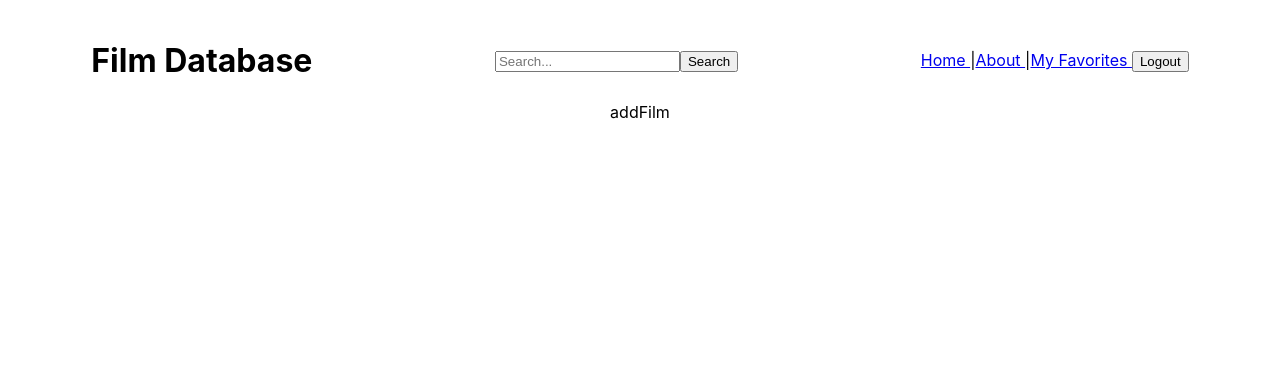
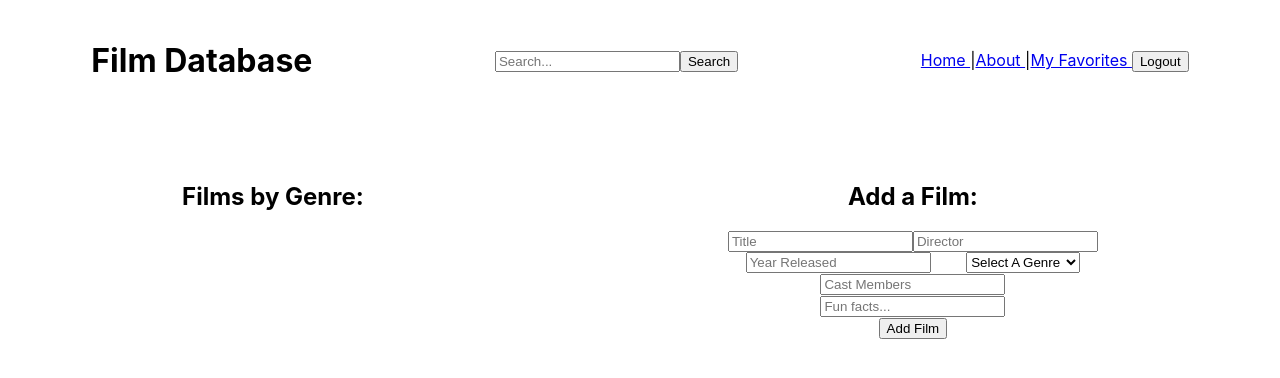
Before and after one commit to Project13-CodingDojo/FilmDB, a React (Create React App) app in the folder client/: page / in a window 1280 px wide. Shown: the top 378 px of the page. Built offline with nearby package versions, Linux system fonts and the light colour scheme; the HTML template or start-up script is replaced by a standard one.

Commit message:
updated AddFilm.js

```diff
--- a/client/src/App.css
+++ b/client/src/App.css
@@ -42,3 +42,16 @@
   margin-top: 20px;
   align-items: center;
 }
+
+.main{
+  display: flex;
+  justify-content: space-around;
+  margin-top: 60px;
+
+
+}
+
+.main1, .main2{
+  display: flex;
+  justify-content: space-around;
+}
--- a/client/src/components/AddFilm.js
+++ b/client/src/components/AddFilm.js
@@ -5,10 +5,73 @@ import axios from 'axios'
 
 
 const AddFilm = () => {
+
+    const [title,setTitle] = useState('')
+    const [director,setDirector] = useState('')
+    const [genre,setGenre] = useState('')
+    const [yearReleased,setYearReleased] = useState('')
+    const [cast,setCast] = useState('')
+    const [factoids,setFactoids] = useState('')
+    const [image,setImage] = useState('')
+
+
+
+
 return (
 
 
-    <div>addFilm</div>
+    <div class="main">
+
+        <div>
+            <h2>Films by Genre:</h2>
+        </div>
+        <div>
+            <h2>Add a Film:</h2>
+            <div class="main1">
+                <input type="text" value={title} onChange={(e)=>setTitle(e.target.value)} placeholder="Title"/>
+                <input type="text"  value={director} onChange={(e)=>setDirector(e.target.value)} placeholder="Director"/>
+            </div>
+            <div class="main2">
+                <input type="number"  value={yearReleased} onChange={(e)=>setYearReleased(e.target.value)} placeholder="Year Released"/>
+                <select  value={genre} onChange={(e)=>setGenre(e.target.value)} >
+                    <option>Select A Genre</option>
+                    <option value="Comedy">Comedy</option>
+                    <option value="Drama">Drama</option>
+                    <option value="Horror">Horror</option>
+                    <option value="Sci-Fi">Sci-Fi</option>
+                    <option value="Action">Action</option>
+                    <option value="Family">Family</option>
+                    <option value="Documentary">Documentary</option>
+                    <option value="Romcomo">Romcomo</option>
+                    <option value="Silent Movie">Silent Movie</option>
+                    <option value="Thriller">Thriller</option>
+                    <option value="Crime Noir">Crime Noir</option>
+                    <option value="French Cinema">French Cinema</option>
+                    <option value="Horror/Comedy">Horror/Comedy</option>
+                    <option value="Kung-fu">Kung-fu</option>
+                    <option value="Bollywood">Bollywood</option>
+                    <option value="Anime">Anime</option>
+                </select>
+            </div>
+
+            <div class="main3">
+                <input type="text" value={cast} onChange={(e)=>setCast(e.target.value)} placeholder="Cast Members"/>
+            </div>
+
+            <div class="main4">
+                <input type="text" value={factoids} onChange={(e)=>setFactoids(e.target.value)} placeholder="Fun facts..."/>
+            </div>
+
+            <div class="button">
+            <button type='submit' className='btn btn-info mt-3'>Add Film</button>
+
+            </div>
+
+
+        </div>
+
+
+    </div>
 
 )
 }
```
